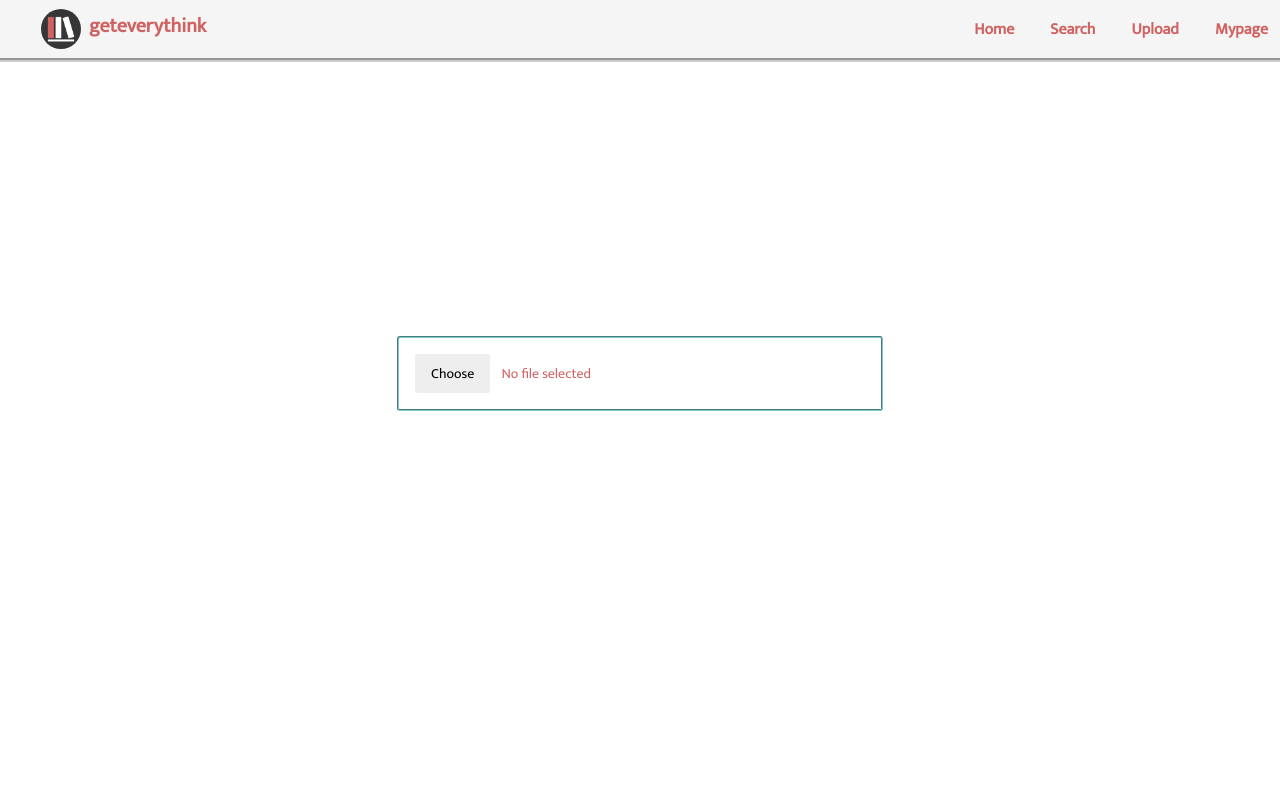
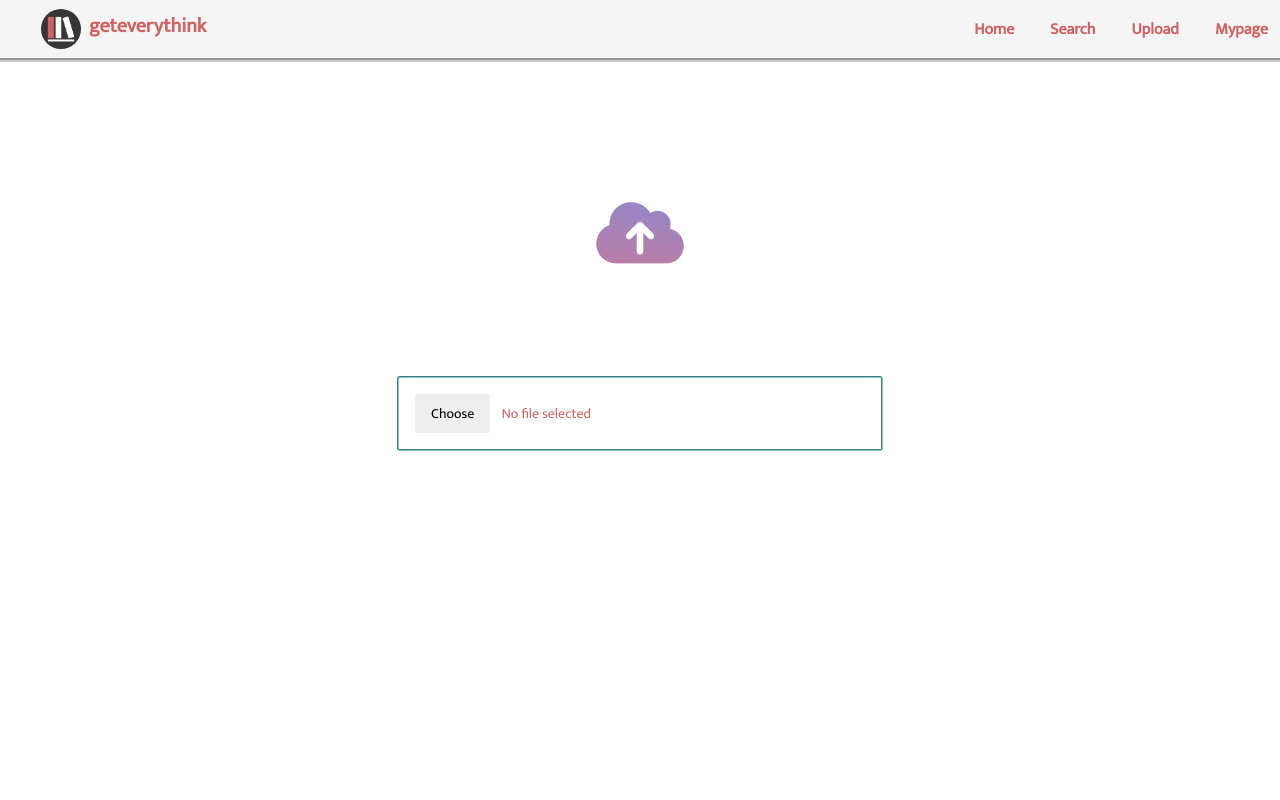
Before and after one commit to yoo-donggon/geteverythink, a PHP site: page /upload.html in a window 1280 px wide. Run offline with PHP 8.4, Linux system fonts and the light colour scheme; some libraries are stand-ins or nearby versions.

Commit message:
css upload cloud add

```diff
--- a/search.css
+++ b/search.css
@@ -13,7 +13,7 @@ body {
   font-family: "Mukta", sans-serif;
   cursor: default;
   width: 100vw;
-  height: 100vh;
+  height: auto;
   overflow: auto;
 }
 
--- a/upload.css
+++ b/upload.css
@@ -13,7 +13,7 @@ body {
     font-family: "Mukta", sans-serif;
     cursor: default;
     width: 100vw;
-    height: 100vh;
+    height: auto;
     overflow: auto;
 }
 
@@ -84,9 +84,21 @@ a {
 }
 
 
+.cloud{
+    font-size: 70px;
+    margin-top: 180px;
+    margin-bottom: 0px;
+    background: linear-gradient(to right top, #d91b24a1, #1250eb9d);
+    color: transparent;
+    -webkit-background-clip: text;
+    text-align: center;
+    padding: 0;
+}
+
+
 
 .upload {
-    padding: 42vh 32px;
+    padding: 10vh 32px 20vh 32px;
     font-size: 14px;
     background: rgb(255, 255, 255);
     text-align: center;
--- a/upload.html
+++ b/upload.html
@@ -7,6 +7,7 @@
     <title>Upload</title>
     <link rel="stylesheet" href="upload.css">
     <link rel="stylesheet" href="upload.js">
+    <script src="https://kit.fontawesome.com/b8fbf76f88.js" crossorigin="anonymous"></script>
 </head>
 <body>
     <nav id="navbar">
@@ -22,7 +23,9 @@
             </ul>
     </nav>
 
-
+    <div class="cloud">
+        <i class="fa-solid fa-cloud-arrow-up"></i>
+    </div>
     <section class="upload">
         <div class='file-input'>
             <input type='file'>
```
